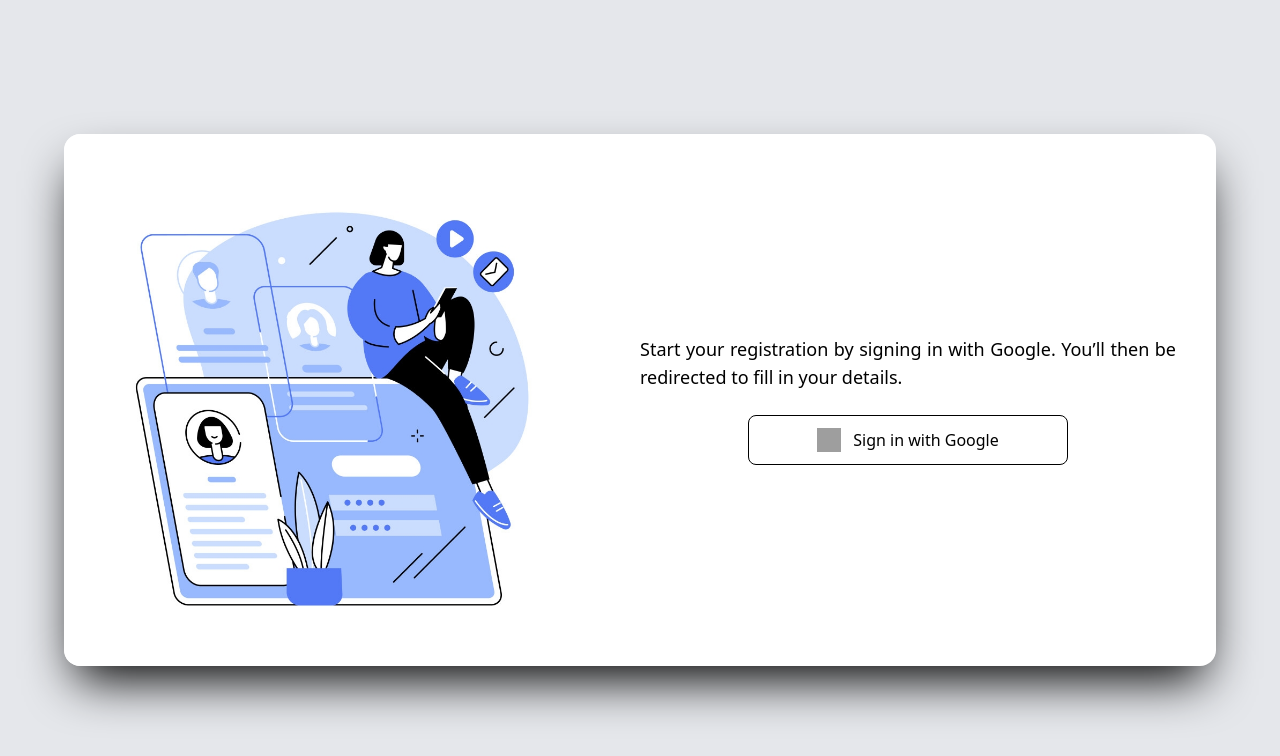
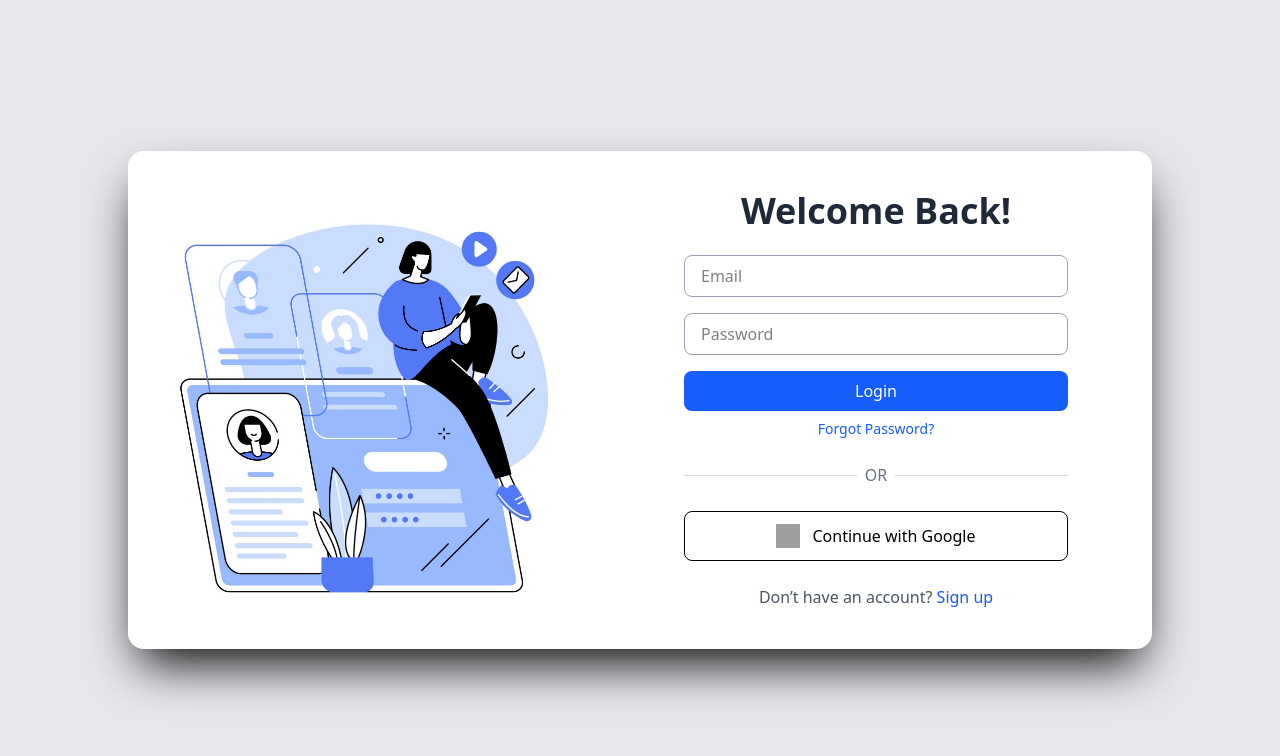
Before and after one commit to KotiyaUday/Lost-and-Found-Hub, a Next.js app: page /Login in a window 1280 px wide. Shown: the top 756 px of the page. Built offline with nearby package versions, Linux system fonts and the light colour scheme; no server answers; grey boxes are pictures that could not be loaded.

Commit message:
Login, registration and forgot password functionality implemented.

```diff
--- a/app/Login/page.js
+++ b/app/Login/page.js
@@ -6,15 +6,19 @@ import {
   GoogleAuthProvider,
   signInWithPopup,
   onAuthStateChanged,
+  signInWithEmailAndPassword,
+  sendPasswordResetEmail,
 } from "firebase/auth";
 import { doc, getDoc, setDoc, serverTimestamp } from "firebase/firestore";
 
-const Registration = () => {
+const Login = () => {
   const router = useRouter();
   const [user, setUser] = useState(null);
   const [loading, setLoading] = useState(true);
+  const [email, setEmail] = useState("");
+  const [password, setPassword] = useState("");
 
-  // ✅ Check auth state and handle user creation
+  // ✅ Check auth state
   useEffect(() => {
     const unsub = onAuthStateChanged(auth, async (u) => {
       if (u) {
@@ -31,8 +35,7 @@ const Registration = () => {
         }
 
         setUser(u);
-        router.push("/Home"); // ✅ move to User details page
-        router.push("/Register"); // ✅ move to User details page
+        router.push("/Home");
       } else {
         setUser(null);
       }
@@ -42,12 +45,12 @@ const Registration = () => {
     return () => unsub();
   }, [router]);
 
-  // ✅ Google sign-in handler
-  const handleSignIn = async () => {
+  // ✅ Google sign-in
+  const handleGoogleSignIn = async () => {
     try {
       const provider = new GoogleAuthProvider();
       provider.setCustomParameters({
-      prompt: "select_account" // you can also try "none" but "select_account" is safer
+        prompt: "select_account",
       });
       await signInWithPopup(auth, provider);
     } catch (error) {
@@ -56,16 +59,47 @@ const Registration = () => {
     }
   };
 
+  // ✅ Email login
+  const handleEmailLogin = async (e) => {
+    e.preventDefault();
+    try {
+      await signInWithEmailAndPassword(auth, email, password);
+    } catch (error) {
+      console.error("Email login failed:", error);
+      alert("Invalid email or password. Please try again.");
+    }
+  };
+
+  // ✅ Forgot password
+  const handleForgotPassword = async () => {
+    if (!email) {
+      alert("Please enter your email first!");
+      return;
+    }
+    try {
+      await sendPasswordResetEmail(auth, email);
+      alert(
+        "Password reset email sent! Check your inbox and follow the instructions."
+      );
+    } catch (error) {
+      console.error("Forgot password error:", error);
+      alert("Failed to send password reset email. Please check your email.");
+    }
+  };
 
   if (loading)
-    return <div className="h-screen flex items-center justify-center text-lg">Loading...</div>;
+    return (
+      <div className="h-screen flex items-center justify-center text-lg">
+        Loading...
+      </div>
+    );
 
   return (
     <div className="min-h-screen w-full bg-gray-200 flex items-center justify-center p-4">
-      <div className="bg-white flex flex-col md:flex-row rounded-2xl shadow-2xl shadow-black w-full max-w-6xl overflow-hidden">
+      <div className="bg-white flex flex-col md:flex-row rounded-2xl shadow-2xl shadow-black w-full max-w-5xl overflow-hidden">
 
         {/* Image Section */}
-        <div className="md:flex-1 w-full h-64 md:h-auto">
+        <div className="md:flex-1 w-full h-56 sm:h-72 md:h-auto">
           <img
             src="/assets/registration.jpg"
             alt="Registration"
@@ -73,16 +107,59 @@ const Registration = () => {
           />
         </div>
 
-        {/* Text + Button Section */}
-        <div className="md:flex-1 flex flex-col justify-center items-center p-6 md:p-10">
-          <p className="text-justify text-base sm:text-lg md:text-lg mb-6">
-            Start your registration by signing in with Google. You’ll then be redirected
-            to fill in your details.
-          </p>
+        {/* Form Section */}
+        <div className="md:flex-1 flex flex-col justify-center items-center p-6 sm:p-8 md:p-10">
+          <h1 className="text-3xl sm:text-4xl font-semibold mb-6 text-center text-gray-800">
+            Welcome Back!
+          </h1>
 
+          <form
+            onSubmit={handleEmailLogin}
+            className="flex flex-col gap-4 w-full max-w-sm"
+          >
+            <input
+              type="email"
+              placeholder="Email"
+              className="border border-gray-400 rounded-lg px-4 py-2 focus:outline-none focus:ring-2 focus:ring-blue-400 text-sm sm:text-base"
+              value={email}
+              onChange={(e) => setEmail(e.target.value)}
+              required
+            />
+            <input
+              type="password"
+              placeholder="Password"
+              className="border border-gray-400 rounded-lg px-4 py-2 focus:outline-none focus:ring-2 focus:ring-blue-400 text-sm sm:text-base"
+              value={password}
+              onChange={(e) => setPassword(e.target.value)}
+              required
+            />
             <button
-            onClick={handleSignIn}
-            className="flex items-center justify-center gap-3 bg-white border border-black rounded-lg px-5 py-3 hover:shadow-xl active:scale-95 transition-all duration-200 w-full max-w-xs"
+              type="submit"
+              className="bg-blue-600 text-white py-2 rounded-lg hover:bg-blue-700 active:scale-95 transition-all duration-200 text-sm sm:text-base"
+            >
+              Login
+            </button>
+          </form>
+
+          {/* Forgot password */}
+          <button
+            onClick={handleForgotPassword}
+            className="mt-2 text-sm text-blue-600 hover:underline font-medium"
+          >
+            Forgot Password?
+          </button>
+
+          {/* Divider */}
+          <div className="flex items-center my-6 w-full max-w-sm">
+            <hr className="flex-grow border-gray-300" />
+            <span className="px-2 text-gray-500 text-sm sm:text-base">OR</span>
+            <hr className="flex-grow border-gray-300" />
+          </div>
+
+          {/* Google Sign-In */}
+          <button
+            onClick={handleGoogleSignIn}
+            className="flex items-center justify-center gap-3 bg-white border border-black rounded-lg px-5 py-3 hover:shadow-xl active:scale-95 transition-all duration-200 w-full max-w-sm"
           >
             <img
               src="https://www.svgrepo.com/show/475656/google-color.svg"
@@ -90,14 +167,24 @@ const Registration = () => {
               className="w-6 h-6"
             />
             <span className="font-medium text-black text-sm sm:text-base md:text-base">
-              Sign in with Google
+              Continue with Google
             </span>
           </button>
+
+          {/* Sign-up link */}
+          <p className="mt-6 text-sm sm:text-base text-gray-600 text-center">
+            Don’t have an account?{" "}
+            <button
+              onClick={() => router.push("/Register")}
+              className="text-blue-600 hover:underline font-medium"
+            >
+              Sign up
+            </button>
+          </p>
         </div>
-
       </div>
     </div>
   );
 };
 
-export default Registration;
+export default Login;
--- a/app/Register/page.js
+++ b/app/Register/page.js
@@ -1,128 +1,69 @@
 "use client";
-import React, { useState, useEffect } from "react";
+import React, { useState } from "react";
 import { useRouter } from "next/navigation";
 import { auth, db } from "../../lib/firebase";
-import { doc, updateDoc, getDoc } from "firebase/firestore";
-import { onAuthStateChanged } from "firebase/auth";
+import {
+  createUserWithEmailAndPassword,
+  updateProfile,
+  signOut,
+} from "firebase/auth";
+import { doc, setDoc, serverTimestamp } from "firebase/firestore";
 
-const User = () => {
+const Register = () => {
   const router = useRouter();
-  const [selectedCollege, setSelectedCollege] = useState("");
+
   const [name, setName] = useState("");
-  const [number, setNumber] = useState("");
-  const [errors, setErrors] = useState({ name: false, number: false, college: false });
-  const [user, setUser] = useState(null);
-  const [loading, setLoading] = useState(true); // ✅ Added loading state
+  const [college, setCollege] = useState("");
+  const [email, setEmail] = useState("");
+  const [password, setPassword] = useState("");
+  const [loading, setLoading] = useState(false);
 
-  const colleges = [
-    "Marwadi University",
-    "Atmiya University",
-    "RK University",
-    "Darshan University",
-    "VVP Engineering College",
-    "Christ College",
-    "Gardi Vidyapith",
-    "Government Engineering College Rajkot",
-    "Saurashtra University",
-    "Om Engineering College",
-  ];
+  // ✅ Handle Registration
+  const handleRegister = async (e) => {
+    e.preventDefault();
+    setLoading(true);
+    try {
+      // Create user
+      const userCredential = await createUserWithEmailAndPassword(
+        auth,
+        email,
+        password
+      );
+      const user = userCredential.user;
 
-  // ✅ Watch for auth changes
-  useEffect(() => {
-    const unsub = onAuthStateChanged(auth, async (currentUser) => {
-      if (!currentUser) {
-        setUser(null);
-        setLoading(false);
-        router.push("/"); // Redirect to login if not signed in
-        return;
-      }
-
-      setUser(currentUser);
-
-      try {
-        const userRef = doc(db, "users", currentUser.uid);
-        const snap = await getDoc(userRef);
-
-        if (snap.exists()) {
-          const data = snap.data();
-          // ✅ Redirect if all details already exist
-          if (data.name && data.number && data.college) {
-            router.push("/Home");
-            return;
-          }
-        }
-      } catch (err) {
-        console.error("Error fetching user data:", err);
-      }
-
-      setLoading(false);
+      // Update display name
+      await updateProfile(user, {
+        displayName: name,
       });
 
-    return () => unsub();
-  }, [router]);
-
-  // ✅ Handle form submit
-  const handleData = async (e) => {
-    e.preventDefault();
-    if (!user) return;
-
-    const newErrors = {
-      name: name.trim() === "",
-      number: !/^\d{10}$/.test(number),
-      college: selectedCollege === "",
-    };
-    setErrors(newErrors);
-
-    if (Object.values(newErrors).some((err) => err)) return;
-
-    try {
-      const ref = doc(db, "users", user.uid);
-      const snap = await getDoc(ref);
-      if (snap.exists()) {
-        await updateDoc(ref, {
+      // Save user data to Firestore
+      await setDoc(doc(db, "users", user.uid), {
+        uid: user.uid,
         name,
-          number,
-          college: selectedCollege,
+        college,
+        email,
+        createdAt: serverTimestamp(),
       });
 
-        alert("Details saved successfully!");
-        router.push("/Home"); // ✅ Redirect to Home page
-      } else {
-        alert("User record not found. Please sign in again.");
-      }
+      // ✅ Log out immediately after registration
+      await signOut(auth);
 
-      // Reset form
-      setSelectedCollege("");
-      setName("");
-      setNumber("");
-    } catch (err) {
-      console.error("Firestore error:", err);
-      alert("Failed to save details. Try again.");
+      alert("Registration successful! Please login.");
+      router.push("/Login");
+    } catch (error) {
+      console.error("Registration error:", error);
+      alert("Failed to register. Please try again.");
+    } finally {
+      setLoading(false);
     }
   };
 
-  if (loading) {
-    return (
-      <div className="h-screen flex items-center justify-center text-lg">
-        Loading...
-      </div>
-    );
-  }
-
-  if (!user) {
-    return (
-      <div className="h-screen flex items-center justify-center text-red-500 text-lg">
-        Please sign in first.
-      </div>
-    );
-  }
-
   return (
     <div className="min-h-screen w-full bg-gray-200 flex items-center justify-center p-4">
-      <div className="bg-white flex flex-col md:flex-row rounded-2xl shadow-2xl shadow-black w-full max-w-6xl overflow-hidden">
+      <div className="bg-white flex flex-col md:flex-row rounded-2xl shadow-2xl shadow-black w-full max-w-5xl overflow-hidden">
 
         {/* Image Section */}
-        <div className="md:flex-1 w-full h-64 md:h-auto">
+        <div className="md:flex-1 w-full h-56 sm:h-72 md:h-auto">
           <img
             src="/assets/registration.jpg"
             alt="Registration"
@@ -131,70 +72,73 @@ const User = () => {
         </div>
 
         {/* Form Section */}
-        <div className="md:flex-1 flex flex-col justify-center items-center p-6 md:p-10">
-          <h1 className="text-2xl sm:text-3xl md:text-4xl font-medium mb-6 text-center">
-            Enter Your Details
+        <div className="md:flex-1 flex flex-col justify-center items-center p-6 sm:p-8 md:p-10">
+          <h1 className="text-3xl sm:text-4xl font-semibold mb-6 text-center text-gray-800">
+            Create Account
           </h1>
 
-          <form className="flex flex-col w-full max-w-md" onSubmit={handleData}>
-            {/* Name */}
-            <div className="mb-3 w-full">
-              <span className={`text-red-500 text-sm mb-1 block ${!errors.name && "invisible"}`}>
-                Name is required
-              </span>
+          <form
+            onSubmit={handleRegister}
+            className="flex flex-col gap-4 w-full max-w-sm"
+          >
             <input
               type="text"
-                className={`border-2 ${errors.name ? "border-red-500" : "border-gray-400"} h-12 rounded-md w-full px-4 text-base sm:text-lg focus:border-blue-500 outline-none transition-colors duration-300`}
-                placeholder="Enter Your Name"
+              placeholder="Full Name"
+              className="border border-gray-400 rounded-lg px-4 py-2 focus:outline-none focus:ring-2 focus:ring-blue-400 text-sm sm:text-base"
               value={name}
               onChange={(e) => setName(e.target.value)}
+              required
             />
-            </div>
-
-            {/* Contact Number */}
-            <div className="mb-3 w-full">
-              <span className={`text-red-500 text-sm mb-1 block ${!errors.number && "invisible"}`}>
-                Enter a valid 10-digit number
-              </span>
             <input
               type="text"
-                className={`border-2 ${errors.number ? "border-red-500" : "border-gray-400"} h-12 rounded-md w-full px-4 text-base sm:text-lg focus:border-blue-500 outline-none transition-colors duration-300`}
-                placeholder="Enter Your Contact Number"
-                value={number}
-                onChange={(e) => setNumber(e.target.value)}
+              placeholder="College Name"
+              className="border border-gray-400 rounded-lg px-4 py-2 focus:outline-none focus:ring-2 focus:ring-blue-400 text-sm sm:text-base"
+              value={college}
+              onChange={(e) => setCollege(e.target.value)}
+              required
             />
-            </div>
-
-            {/* College Selection */}
-            <div className="mb-3 w-full">
-              <span className={`text-red-500 text-sm mb-1 block ${!errors.college && "invisible"}`}>
-                Please select a college
-              </span>
-              <select
-                value={selectedCollege}
-                onChange={(e) => setSelectedCollege(e.target.value)}
-                className={`border-2 ${errors.college ? "border-red-500" : "border-gray-400"} h-12 rounded-md w-full px-4 text-base sm:text-lg focus:border-blue-500 outline-none transition-colors duration-300`}
-              >
-                <option value="">-- Choose a College --</option>
-                {colleges.map((college, index) => (
-                  <option key={index} value={college}>
-                    {college}
-                  </option>
-                ))}
-              </select>
-            </div>
+            <input
+              type="email"
+              placeholder="Email"
+              className="border border-gray-400 rounded-lg px-4 py-2 focus:outline-none focus:ring-2 focus:ring-blue-400 text-sm sm:text-base"
+              value={email}
+              onChange={(e) => setEmail(e.target.value)}
+              required
+            />
+            <input
+              type="password"
+              placeholder="Password"
+              className="border border-gray-400 rounded-lg px-4 py-2 focus:outline-none focus:ring-2 focus:ring-blue-400 text-sm sm:text-base"
+              value={password}
+              onChange={(e) => setPassword(e.target.value)}
+              required
+            />
 
             <button
               type="submit"
-              className="text-base sm:text-lg md:text-xl font-medium w-full h-12 bg-blue-400 rounded-full hover:bg-blue-500 active:scale-95 transition-all duration-200 mt-3"
+              disabled={loading}
+              className={`bg-blue-600 text-white py-2 rounded-lg hover:bg-blue-700 active:scale-95 transition-all duration-200 text-sm sm:text-base ${
+                loading ? "opacity-70 cursor-not-allowed" : ""
+              }`}
             >
-              Submit
+              {loading ? "Registering..." : "Sign Up"}
             </button>
           </form>
+
+          {/* Login link */}
+          <p className="mt-6 text-sm sm:text-base text-gray-600 text-center">
+            Already have an account?{" "}
+            <button
+              onClick={() => router.push("/Login")}
+              className="text-blue-600 hover:underline font-medium"
+            >
+              Login
+            </button>
+          </p>
         </div>
       </div>
     </div>
   );
 };
 
-export default User;
+export default Register;
--- a/app/page.js
+++ b/app/page.js
@@ -1,9 +1,9 @@
 "use client"
-// import React from 'react';
-import registration from './Login/page';
+import React from 'react';
+import Login from './Login/page';
 
 const page = () => {
-  return registration();
+  return Login();
 }
 
 export default page
```
Lines whose indentation alone changed are shown as unchanged.
